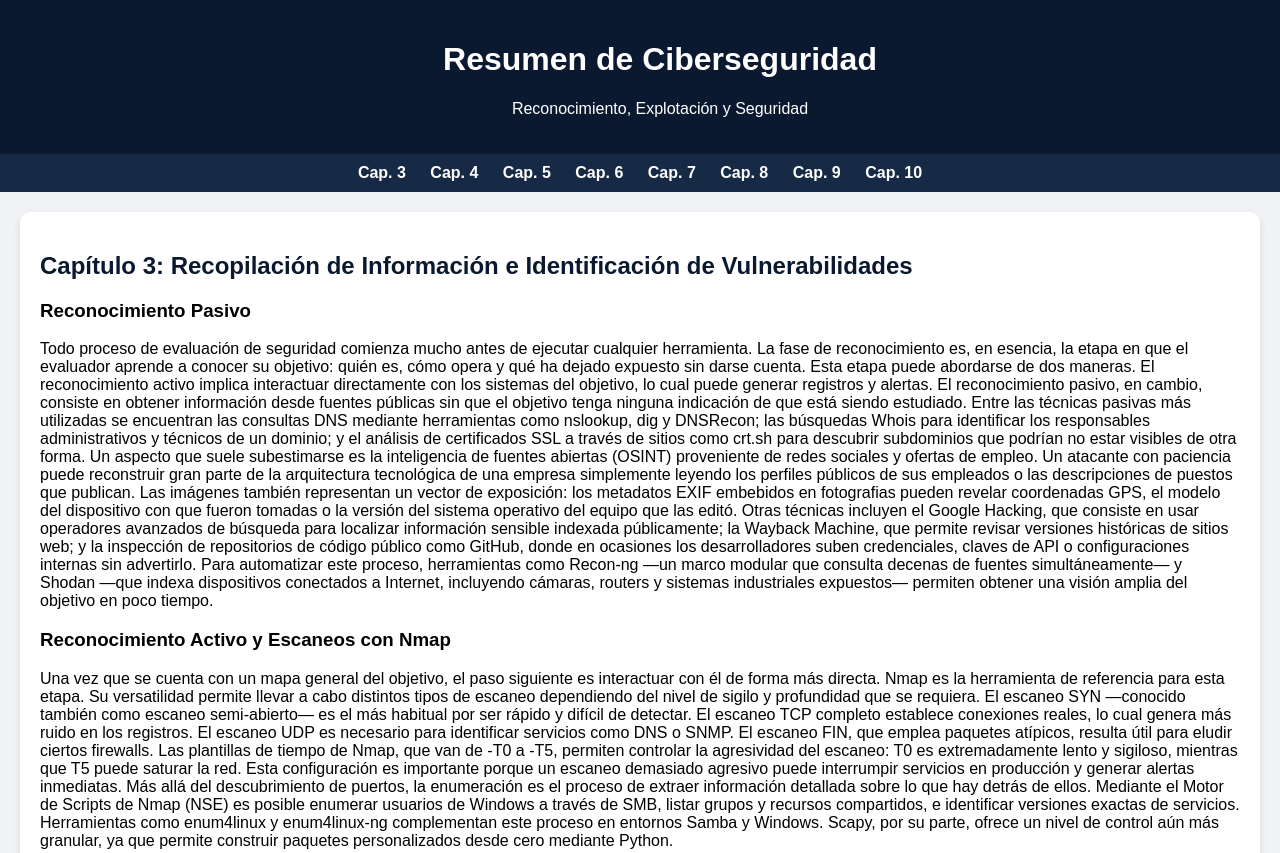
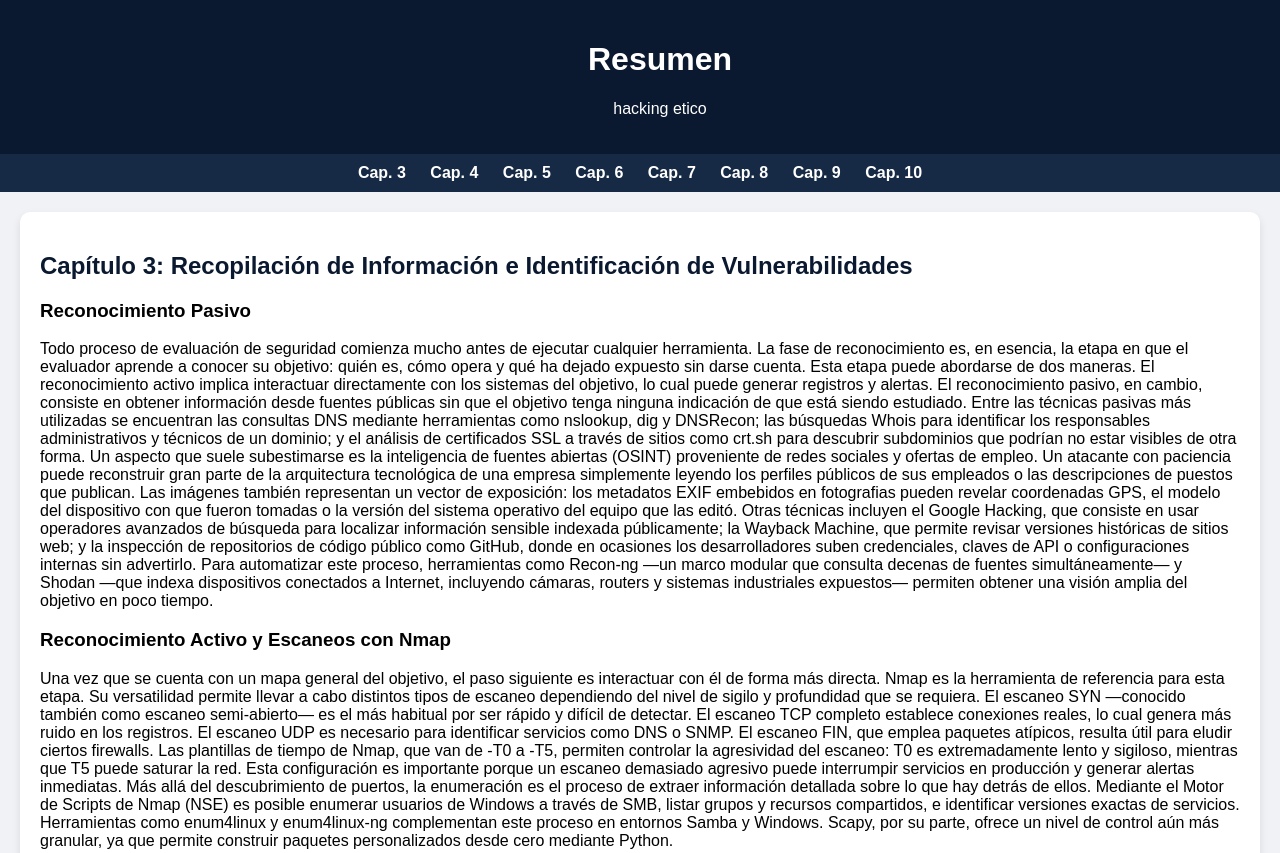
Before and after one commit to BSandp/BSandp-Seguridad-de-la-informaci-n-tareas, a plain HTML site: page resumen modulos/index.html in a window 1280 px wide. Shown: the top 853 px of the page. Drawn offline with Linux system fonts and the light colour scheme.

Commit message:
ultimas correciones

```diff
--- a/index.html
+++ b/resumen modulos/index.html
@@ -2,14 +2,14 @@
 <html lang="es">
 <head>
     <meta charset="UTF-8">
-    <title>Resumen de Ciberseguridad</title>
+    <title>Resumen</title>
     <link rel="stylesheet" href="styles.css">
 </head>
 <body>
 
 <header>
-    <h1>Resumen de Ciberseguridad</h1>
-    <p>Reconocimiento, Explotación y Seguridad</p>
+    <h1>Resumen</h1>
+    <p>hacking etico</p>
 </header>
 
 <nav>
```
Also changed, not shown: paso a paso github/Primer taller.txt (renamed from Primer taller.txt), resumen modulos/cisco curso.txt (renamed from cisco curso.txt), resumen modulos/styles.css (renamed from styles.css), 1 other file.
